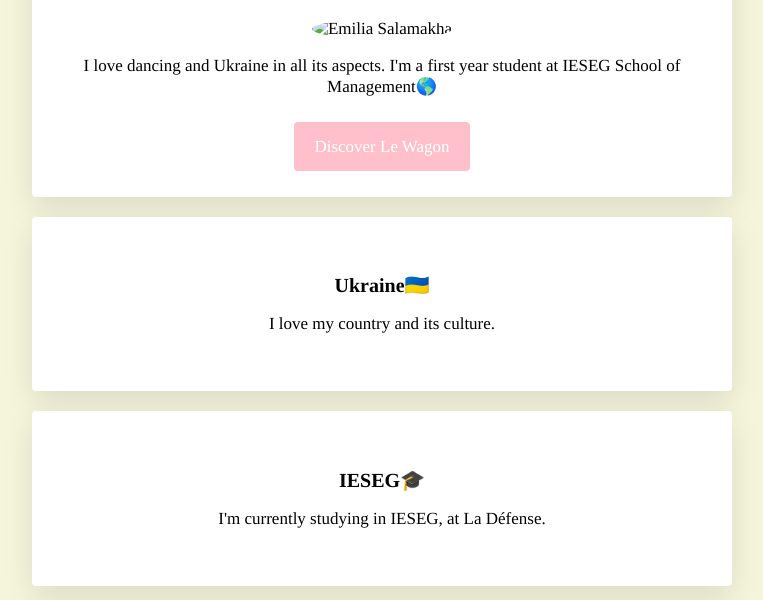
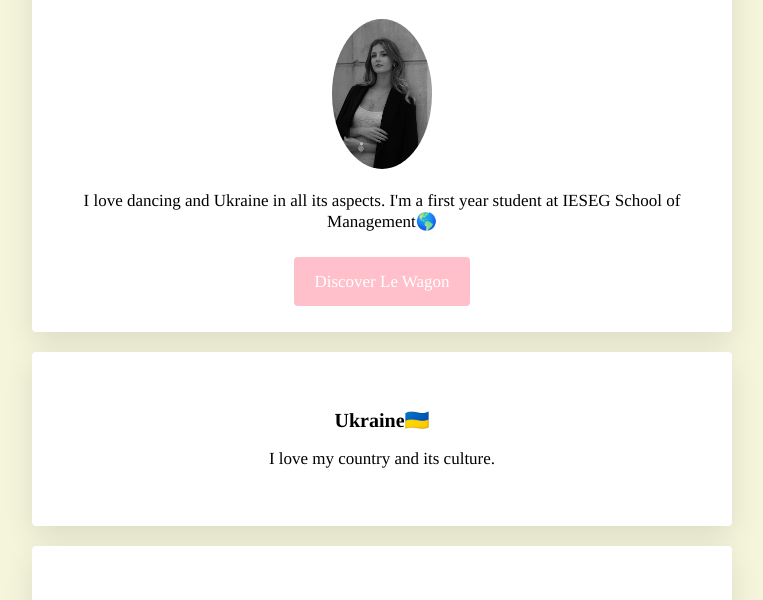
Before and after one commit to deva-sou/test, a plain HTML site: page index.html in a window 1280 px wide. Shown: the part 142-742 px from the top of the page, without its empty margins (258-1021 px from the left). Drawn offline with Linux system fonts and the light colour scheme.

Commit message:
add update

```diff
--- a/index.html
+++ b/index.html
@@ -21,7 +21,7 @@
 			<div class="card-white" id="introduction">
 
 				    <h1>Hey, I'm Emilia🌸</h1>
-				    <img src="images/profile.jpg" class="img-circle" width="100px" alt="Emilia Salamakha">
+				    <img src="images/profile-picture.jpg" class="img-circle" width="100px" alt="Emilia Salamakha">
 				    <p>I love dancing and Ukraine in all its aspects. I'm a first year student at IESEG School of Management🌎</p>
 				    <a href="http://lewagon.com" target="_blank" class="btn-pink">Discover Le Wagon</a>
 
```
Also changed, not shown: 2 other files.
